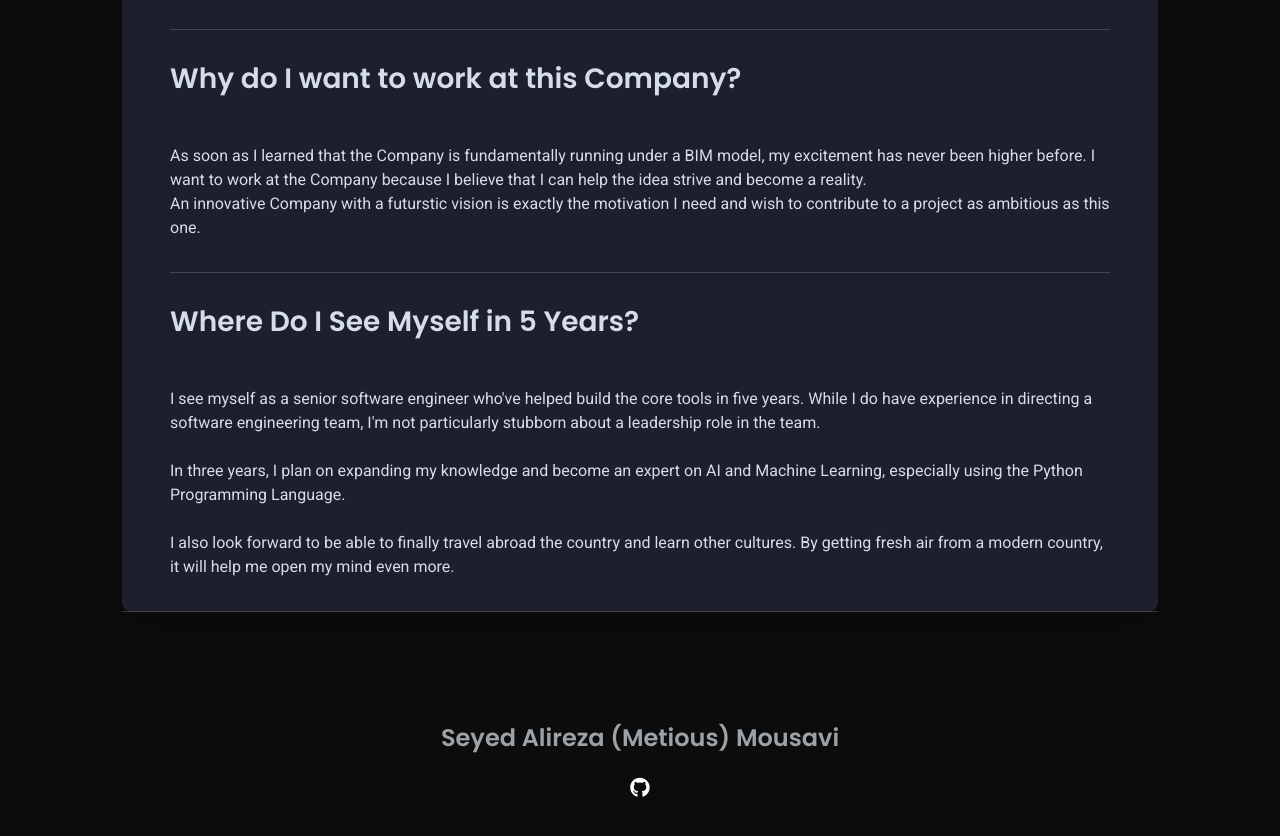
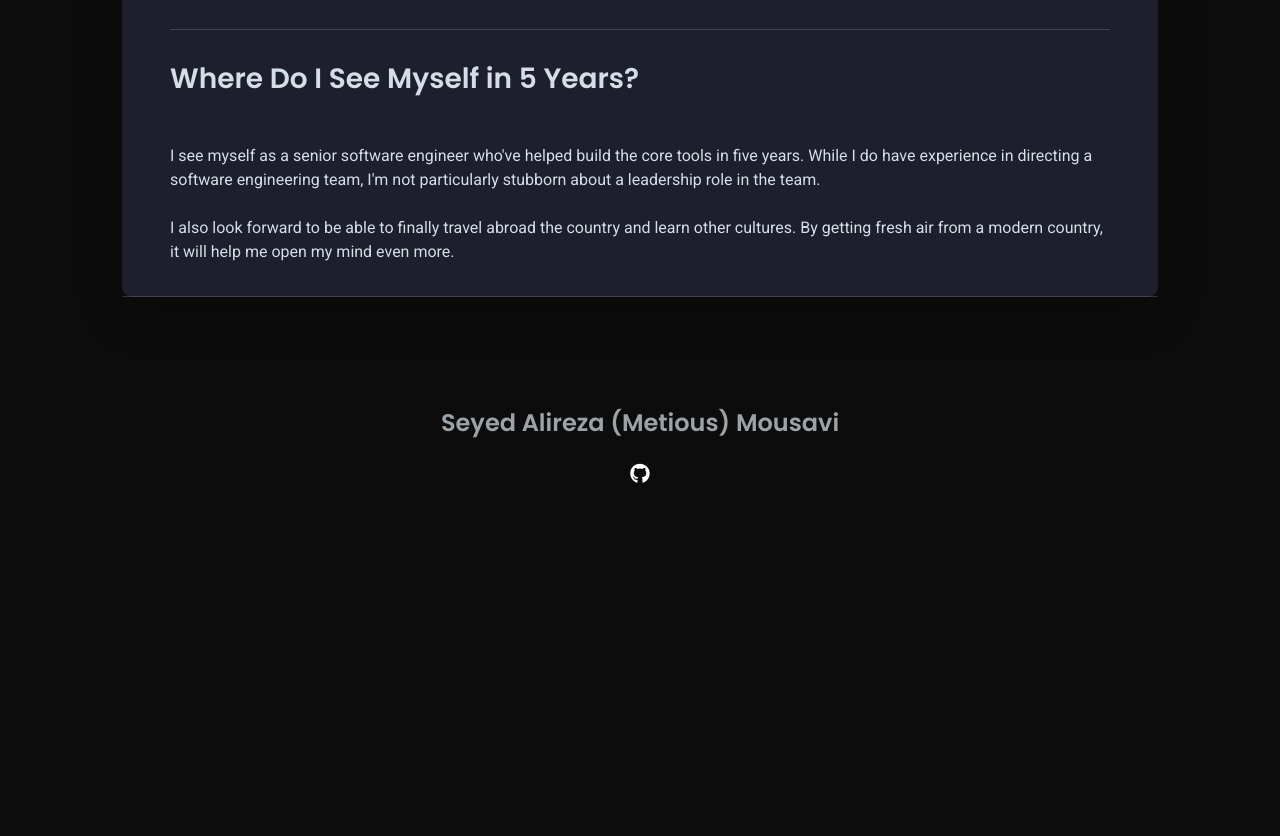
Before and after one commit to PassiveEinstein/PassiveEinstein.github.io, a plain HTML site: page index.html in a window 1280 px wide. Shown: the part 2479-3315 px from the top of the page. After the commit the page ends 3053 px from the top, so only its background shows below. Drawn offline with Linux system fonts and the light colour scheme.

Commit message:
Relevant updates

```diff
--- a/index.html
+++ b/index.html
@@ -131,7 +131,6 @@
     </div>
   </div>
   <hr class="d-print-none"/>
-  <div class="page-break"></div>
   <div class="pt-4 px-3 px-lg-4 mt-1">
     <div>
       <div class="h3 mb-4">How can I contribute to the Company?</div>
@@ -147,20 +146,9 @@
     <hr class="d-print-none"/>
     <div class="page-break"></div>
     <div>
-      <div class="h3 mb-4">Why do I want to work at this Company?</div>
-      <div>
-        As soon as I learned that the Company is fundamentally running under a BIM model, my excitement has never been higher before. I want to work at the Company because I believe that I can help the idea strive and become a reality.<br>
-        An innovative Company with a futurstic vision is exactly the motivation I need and wish to contribute to a project as ambitious as this one.
-      </div>
-    </div>
-    <hr class="d-print-none"/>
-    <div class="page-break"></div>
-    <div>
       <div class="h3 mb-4">Where Do I See Myself in 5 Years?</div>
       <div>
         I see myself as a senior software engineer who've helped build the core tools in five years. While I do have experience in directing a software engineering team, I'm not particularly stubborn about a leadership role in the team.<br>
-        <br>
-        In three years, I plan on expanding my knowledge and become an expert on AI and Machine Learning, especially using the Python Programming Language.<br>
         <br>
         I also look forward to be able to finally travel abroad the country and learn other cultures. By getting fresh air from a modern country, it will help me open my mind even more.
       </div>
```
